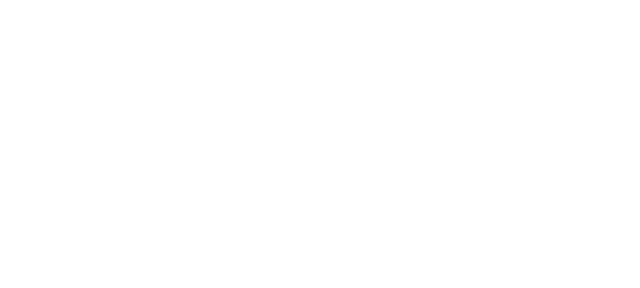
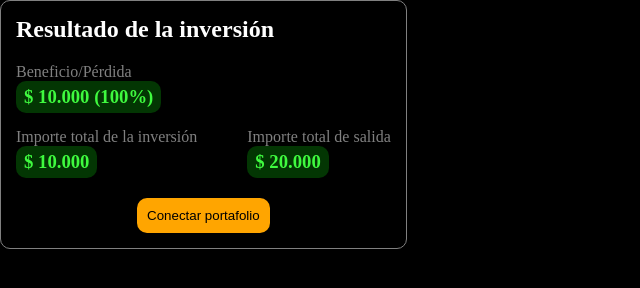
Before and after one commit to Yamizaki/front_1, a plain HTML site: page index.html in a window 1280 px wide. Shown: the whole page, without its empty margins (0-640 px from the left). Drawn offline with Linux system fonts and the light colour scheme.

Commit message:
[UPDATE] new HTML and CSS code

```diff
--- a/index.html
+++ b/index.html
@@ -1,14 +1,63 @@
 <!DOCTYPE html>
 <html lang="en">
-<head>
-    <meta charset="UTF-8">
-    <meta name="viewport" content="width=device-width, initial-scale=1.0">
+  <head>
+    <meta charset="UTF-8" />
+    <meta name="viewport" content="width=device-width, initial-scale=1.0" />
     <title>Document</title>
-</head>
-<body>
+    <link rel="stylesheet" href="style.css" />
+  </head>
+  <body>
 
 
 
 
-</body>
+
+
+
+
+
+
+
+
+
+
+
+    <section >
+    <div class="container__resultado">
+      <h2>Resultado de la inversión</h2>
+
+      <div class="container__info">
+        <label>Beneficio/Pérdida</label>
+        <div class="container__precios">
+          <h3 id="beneficio__perdida">$ 10.000 (100%)</h3>
+        </div>
+      </div>
+
+      <div class="container__info2">
+        <div>
+          <label>Importe total de la inversión</label>
+          <div class="container__precios">
+            <h3 id="importe__inversion">$ 10.000</h3>
+          </div>
+        </div>
+
+        <div>
+            <label>Importe total de salida</label>
+            <div class="container__precios">
+              <h3 id="importe__salida">$ 20.000</h3>
+            </div>
+          </div>
+      </div>
+
+      <div class="container_btn">
+        <button class="btn__conectar">Conectar portafolio</button>
+    </div>
+
+    </div>
+
+
+
+    </section>
+
+  </body>
 </html>
--- a/style.css
+++ b/style.css
@@ -1,8 +1,93 @@
 :root {
   --brackground-color: black;
   --primary-color: orange;
-  --secundary-color: rgb(10, 151, 10);
-  --brackground-secundary-color: rgb(7, 97, 7);
+  --secundary-color: rgb(63, 250, 63);
+  --brackground-secundary-color: rgba(7, 97, 7, 0.555);
   --color-text1: white;
   --color-text2: gray;
 }
+
+*{
+  margin: 0;
+  padding: 0;
+  box-sizing: border-box;
+}
+
+body{
+  background-color: var(--brackground-color);
+  color: var(--color-text2);
+}
+
+
+
+
+
+
+
+
+
+
+
+
+
+
+
+
+
+
+
+
+
+
+
+
+
+
+
+
+
+
+.container__resultado{
+  border: 1px solid var(--color-text2);
+  color: var(--color-text1);
+  border-radius: 10px;
+  width: fit-content;
+  padding: 15px;
+
+}
+
+.container_btn{
+  display: flex;
+  justify-content: center;
+}
+
+.btn__conectar{
+  margin-top: 20px;
+  background-color: var(--primary-color);
+  padding: 10px;
+  border-radius: 10px;
+  border: 0;
+}
+
+.container__info{
+  margin-top: 20px;
+  color: var(--color-text2);
+  display: flex;
+  flex-direction: column;
+
+}
+
+.container__precios{
+  color: var(--secundary-color);
+  background-color: var(--brackground-secundary-color);
+  width: fit-content;
+  padding: 5px 8px 5px 8px;
+  border-radius: 10px;
+}
+
+.container__info2{
+  margin-top: 15px;
+  color: var(--color-text2);
+  display: flex;
+  gap: 50px;
+}
```
